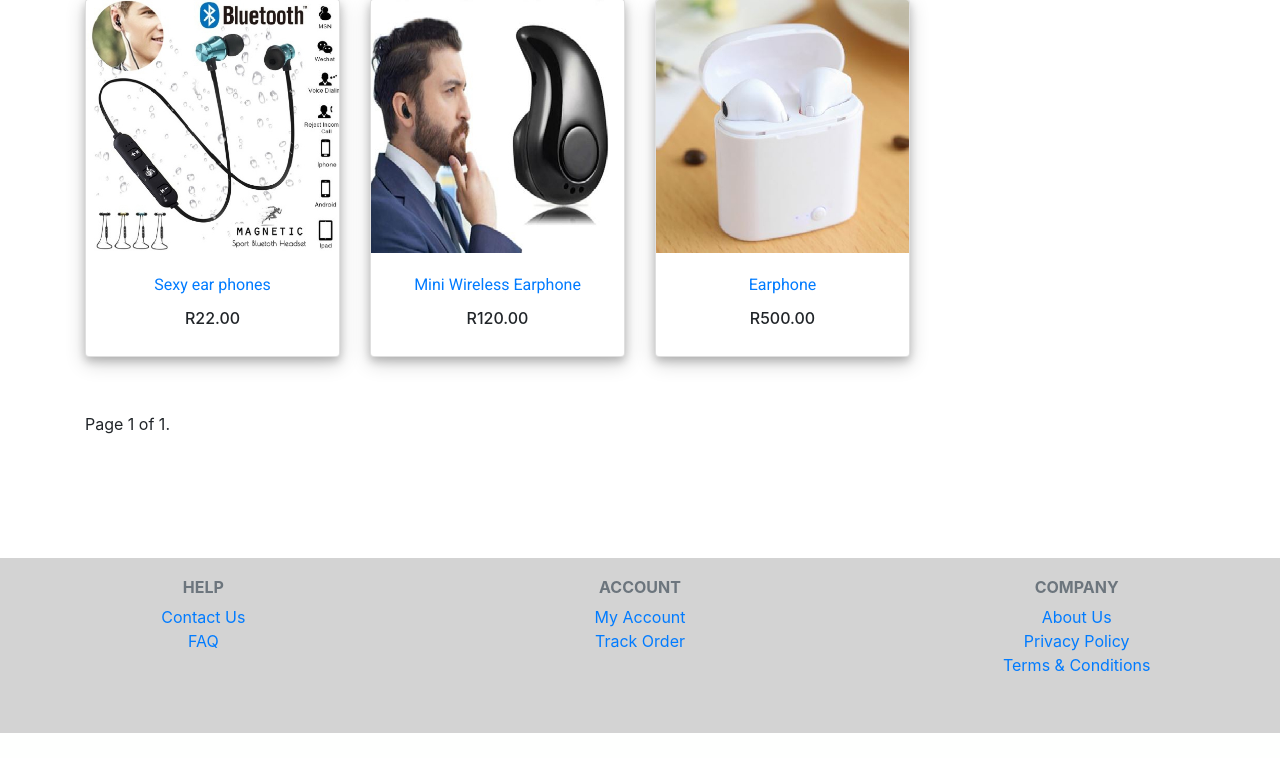
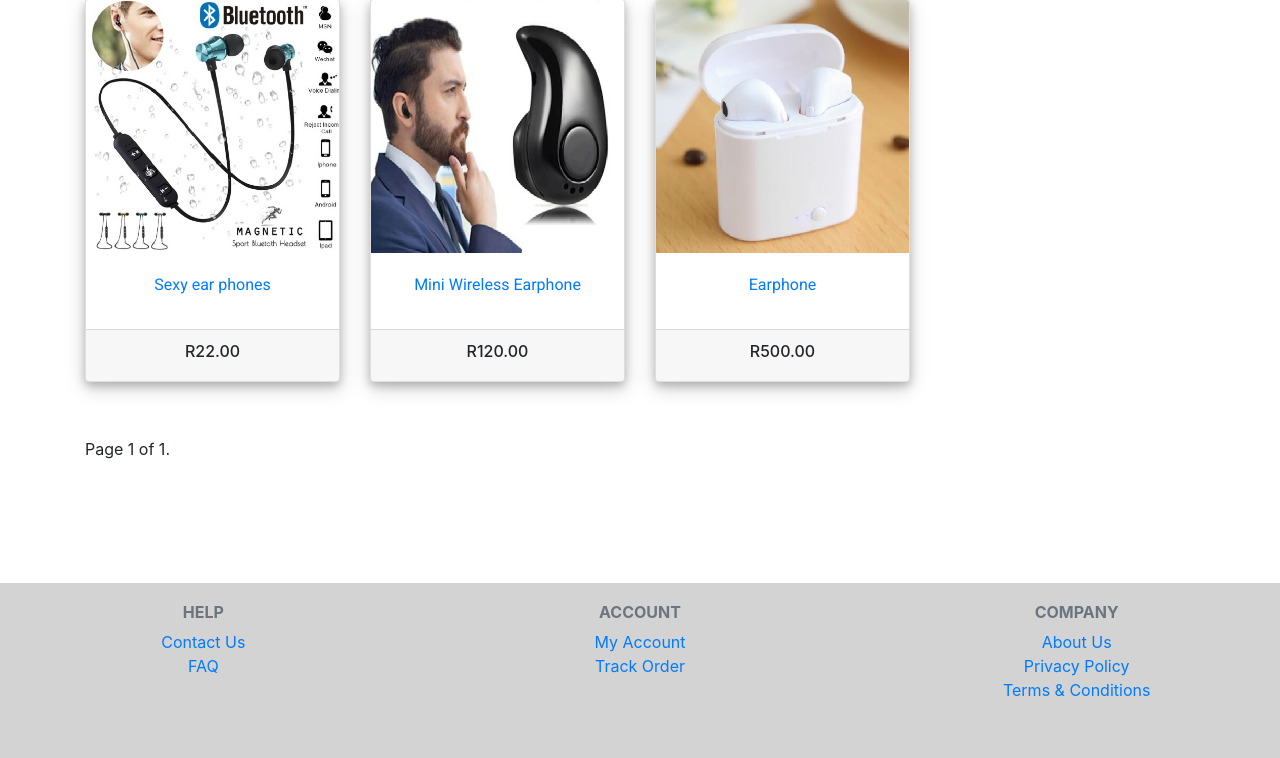
Before and after one commit to mmaleka/ecommerce, a Django app: a page that uses shop/templates/shop/product/product_list.html in a window 1280 px wide. Shown: the part 234-992 px from the top of the page. Before the commit the page ends 967 px from the top, so only its background shows below. Run offline with Django 3.2, Linux system fonts and the light colour scheme; data comes from the database, SQL or seed files in the repository; both versions use the stored data as it was after the commit; some libraries are stand-ins or nearby versions.

Commit message:
Card text bottom

```diff
--- a/recommend/templates/recommended/recommended.html
+++ b/recommend/templates/recommended/recommended.html
@@ -29,6 +29,9 @@
           <p class="card-title">
             <a href="{{ products_list_random.get_absolute_url }}">{{ products_list_random.name }}</a>
           </p>
+
+        </div>
+        <div class="card-footer text-center">
           <h6 class="discount-off"><b><i>{{ products_list_random.discount }} OFF</i></b></h6>
           <h6>R{{ products_list_random.price }}</h6>
         </div>
--- a/shop/templates/shop/product/list.html
+++ b/shop/templates/shop/product/list.html
@@ -126,6 +126,8 @@
                   <p class="card-title">
                     <a href="{{ product.get_absolute_url }}">{{ product.name }}</a>
                   </p>
+                </div>
+                <div class="card-footer text-center">
                   <h6>R{{ product.price }}</h6>
                 </div>
               </div>
--- a/shop/templates/shop/product/product_list.html
+++ b/shop/templates/shop/product/product_list.html
@@ -78,6 +78,8 @@
                   <p class="card-title">
                     <a href="{{ product.get_absolute_url }}">{{ product.name }}</a>
                   </p>
+                </div>
+                <div class="card-footer text-center">
                   <h6>R{{ product.price }}</h6>
                 </div>
               </div>
```
Also changed, not shown: db.sqlite3.
